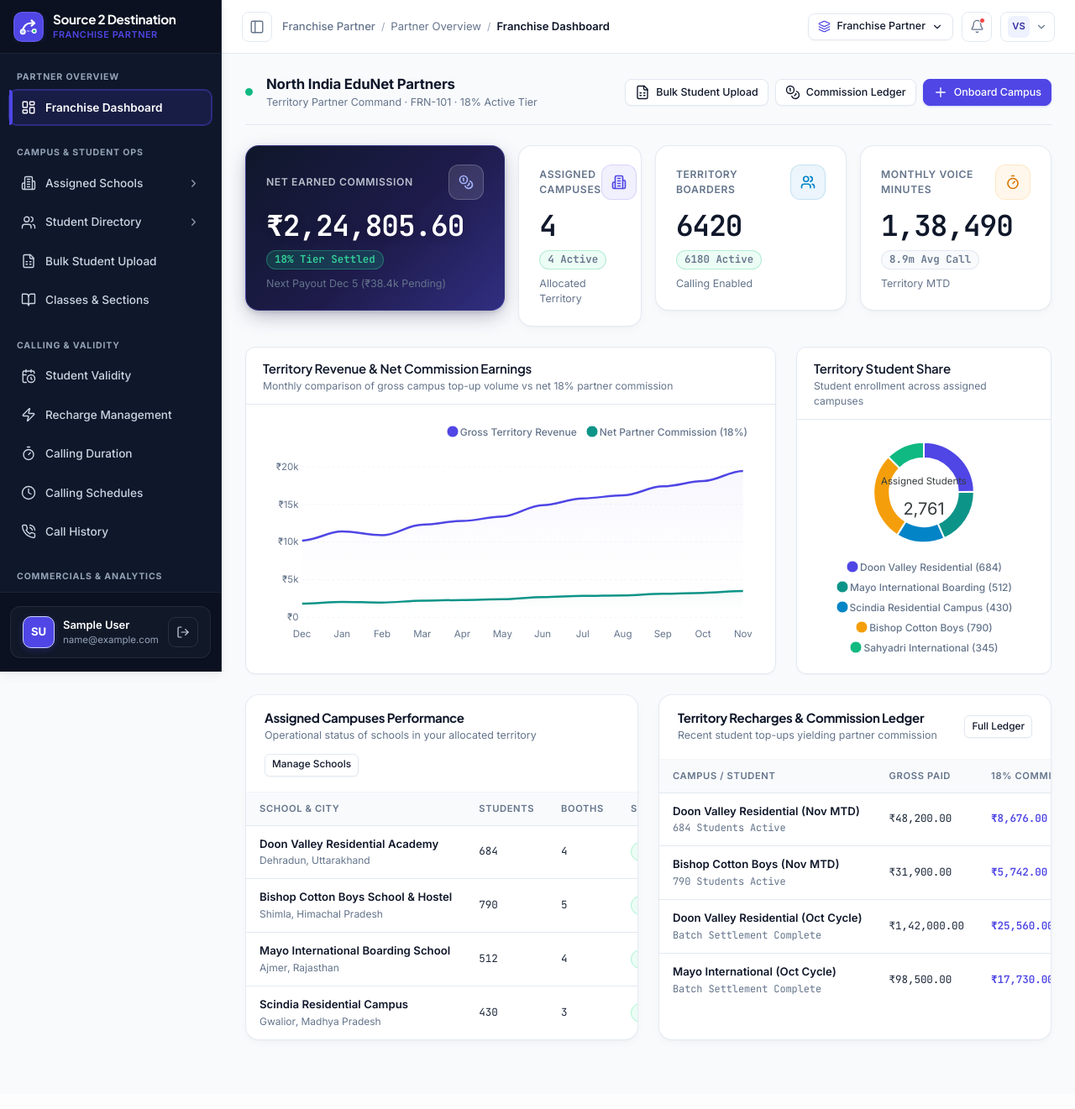
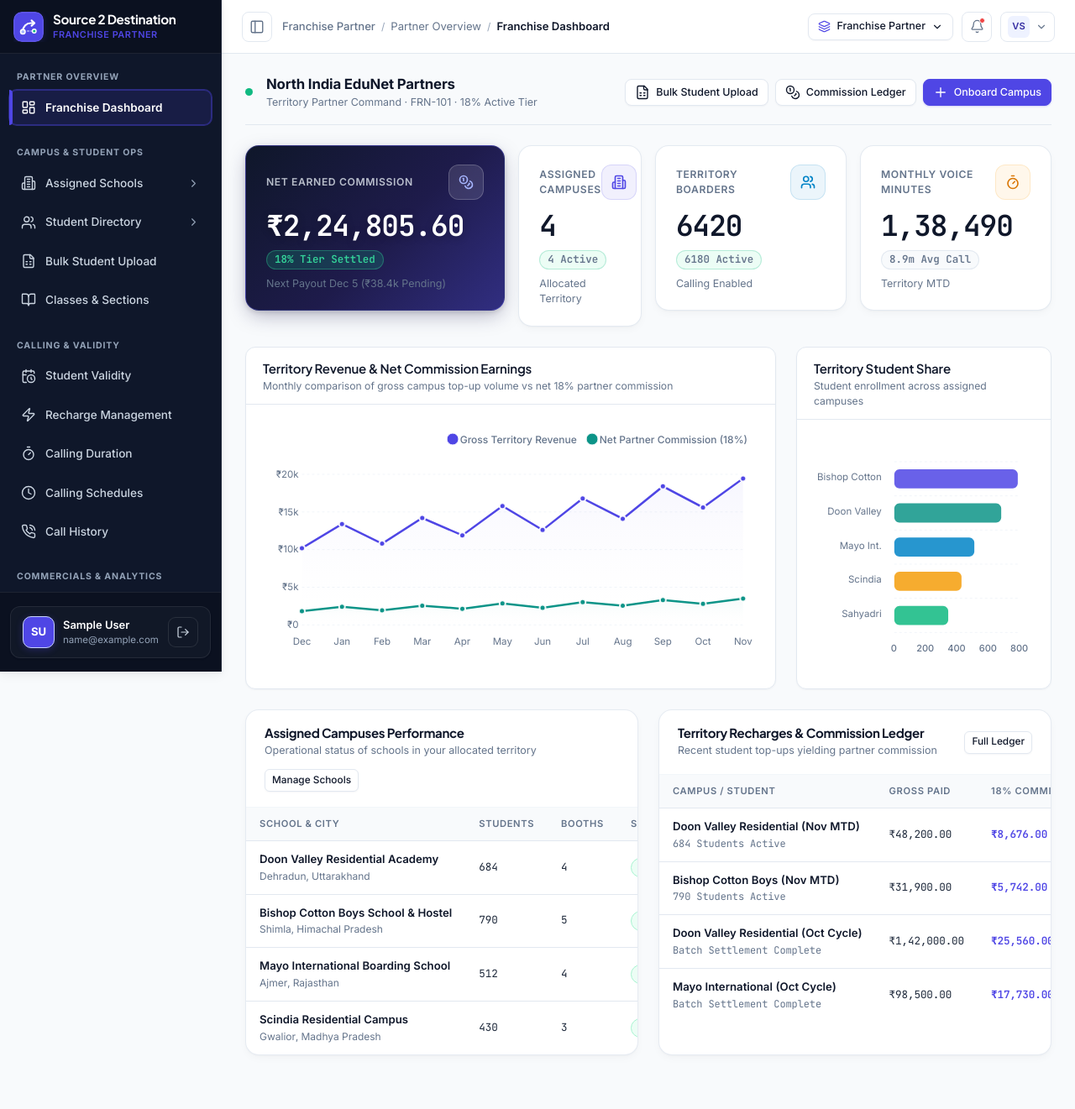
Before and after one commit to nishalpandit/source-2-destination, a Django app: page /franchise/ in a window 1280 px wide. Shown: the whole page at 84% size. Before the commit the page ends 1240 px from the top, so only its background shows below. Run offline with Django 5.2, Linux system fonts and the light colour scheme; the visitor is signed in with stand-in values (Sample User, id 1); data that the repository does not hold is empty; some libraries are stand-ins or nearby versions.

Commit message:
feat(charts): replace oval donut graphs with modern bar charts, add technical spikes and crosshair tracking across all dashboards

```diff
--- a/static/js/charts.js
+++ b/static/js/charts.js
@@ -37,7 +37,17 @@
         }
       },
       dataLabels: { enabled: false },
-      stroke: { curve: 'smooth', width: type === 'bar' ? 0 : 2.5 },
+      stroke: {
+        curve: 'straight', // Technical telemetric spikes
+        width: type === 'bar' ? 0 : 2.5,
+        lineCap: 'round'
+      },
+      markers: {
+        size: type === 'bar' ? 0 : 3.5,
+        strokeWidth: 2,
+        strokeColors: '#FFFFFF',
+        hover: { size: 6 }
+      },
       grid: {
         borderColor: '#F1F5F9',
         strokeDashArray: 3,
@@ -46,9 +56,28 @@
       xaxis: {
         axisBorder: { show: false },
         axisTicks: { show: false },
+        crosshairs: {
+          show: true,
+          width: 1,
+          opacity: 0.85,
+          stroke: {
+            color: '#4F46E5',
+            width: 1,
+            dashArray: 3
+          }
+        },
         labels: { style: { colors: '#64748B', fontSize: '11.5px' } }
       },
       yaxis: {
+        crosshairs: {
+          show: true,
+          position: 'back',
+          stroke: {
+            color: '#94A3B8',
+            width: 1,
+            dashArray: 3
+          }
+        },
         labels: { style: { colors: '#64748B', fontSize: '11.5px' } }
       },
       legend: {
@@ -57,7 +86,11 @@
         fontSize: '12px',
         markers: { radius: 3, width: 9, height: 9 }
       },
-      tooltip: { theme: 'dark' }
+      tooltip: {
+        theme: 'dark',
+        shared: true,
+        intersect: false
+      }
     };
   }
 
@@ -68,18 +101,18 @@
         const map = {
           '12M': {
             cats: ['Dec', 'Jan', 'Feb', 'Mar', 'Apr', 'May', 'Jun', 'Jul', 'Aug', 'Sep', 'Oct', 'Nov'],
-            sub:  [24200, 26100, 27400, 28900, 30200, 31500, 33800, 35400, 41200, 43900, 46100, 48920],
-            rech: [11400, 12800, 13100, 14600, 15200, 14900, 16800, 18100, 22400, 24100, 25800, 27640]
+            sub:  [24200, 28100, 23800, 31900, 27400, 34500, 31800, 39400, 35200, 44900, 39100, 48920],
+            rech: [11400, 14200, 11800, 17900, 13400, 19800, 14900, 22400, 18100, 26400, 22100, 27640]
           },
           '90D': {
             cats: ['Wk 1', 'Wk 2', 'Wk 3', 'Wk 4', 'Wk 5', 'Wk 6', 'Wk 7', 'Wk 8', 'Wk 9', 'Wk 10', 'Wk 11', 'Wk 12'],
-            sub:  [9800, 10200, 10400, 11100, 10900, 11500, 11800, 12100, 12000, 12400, 12700, 13200],
-            rech: [5200, 5400, 5900, 6100, 6000, 6350, 6500, 6800, 6700, 7100, 7250, 7540]
+            sub:  [9800, 11400, 9900, 12600, 10400, 13100, 11200, 13900, 11800, 14200, 12400, 15100],
+            rech: [5200, 6800, 5400, 7400, 5900, 7800, 6200, 8300, 6600, 8700, 7100, 9200]
           },
           '30D': {
             cats: ['Nov 1', 'Nov 4', 'Nov 7', 'Nov 10', 'Nov 13', 'Nov 16', 'Nov 19', 'Nov 22', 'Nov 25', 'Nov 28'],
-            sub:  [3900, 4200, 4150, 4680, 4520, 4890, 5100, 5040, 5380, 5620],
-            rech: [2100, 2340, 2280, 2610, 2590, 2740, 2880, 2910, 3100, 3290]
+            sub:  [3900, 4800, 3850, 5200, 4100, 5600, 4450, 5800, 4700, 6100],
+            rech: [2100, 2800, 2050, 3100, 2250, 3400, 2550, 3600, 2750, 3850]
           }
         };
         const d = map[range] || map['12M'];
@@ -127,31 +160,80 @@
       }
     },
 
+    'sa-subscription-bar': {
+      build: () => Object.assign(baseChartOptions('bar', 285), {
+        colors: [PALETTE.indigo, PALETTE.teal, PALETTE.amber, PALETTE.rose],
+        plotOptions: {
+          bar: {
+            borderRadius: 6,
+            columnWidth: '48%',
+            distributed: true
+          }
+        },
+        series: [{
+          name: 'Campuses Enrolled',
+          data: [24, 19, 7, 2]
+        }],
+        xaxis: {
+          categories: ['Enterprise Annual', 'Campus Growth', 'Standard Qtr', 'Suspended'],
+          axisBorder: { show: false },
+          axisTicks: { show: false },
+          labels: { style: { colors: '#64748B', fontSize: '11px', fontWeight: 500 } }
+        },
+        legend: { show: false },
+        tooltip: { y: { formatter: (v) => v + ' Schools' } }
+      })
+    },
+
     'sa-subscription-donut': {
-      build: () => ({
-        chart: { type: 'donut', height: 260, fontFamily: BASE_FONT },
-        colors: [PALETTE.indigo, PALETTE.emerald, PALETTE.amber, PALETTE.rose],
-        labels: ['Enterprise Annual (24)', 'Campus Growth (19)', 'Standard Quarterly (7)', 'Expired / Suspended (2)'],
-        series: [24, 19, 7, 2],
-        stroke: { width: 2, colors: ['#FFFFFF'] },
-        dataLabels: { enabled: false },
-        plotOptions: { pie: { donut: { size: '70%', labels: { show: true, total: { show: true, label: 'Total Schools', fontSize: '12px', color: '#64748B', formatter: () => '52' } } } } },
-        legend: { position: 'bottom', fontSize: '11.5px' },
-        tooltip: { theme: 'dark' }
+      // Modern bar chart replacing oval donut
+      build: () => Object.assign(baseChartOptions('bar', 285), {
+        colors: [PALETTE.indigo, PALETTE.teal, PALETTE.amber, PALETTE.rose],
+        plotOptions: {
+          bar: {
+            borderRadius: 6,
+            columnWidth: '48%',
+            distributed: true
+          }
+        },
+        series: [{
+          name: 'Campuses Enrolled',
+          data: [24, 19, 7, 2]
+        }],
+        xaxis: {
+          categories: ['Enterprise Annual', 'Campus Growth', 'Standard Qtr', 'Suspended'],
+          axisBorder: { show: false },
+          axisTicks: { show: false },
+          labels: { style: { colors: '#64748B', fontSize: '11px', fontWeight: 500 } }
+        },
+        legend: { show: false },
+        tooltip: { y: { formatter: (v) => v + ' Schools' } }
       })
     },
 
     'sa-student-status-donut': {
-      build: () => ({
-        chart: { type: 'donut', height: 260, fontFamily: BASE_FONT },
-        colors: [PALETTE.emerald, PALETTE.amber, PALETTE.muted],
-        labels: ['Active Accounts (17,210)', 'Expiring <14d (680)', 'Inactive / Expired (540)'],
-        series: [17210, 680, 540],
-        stroke: { width: 2, colors: ['#FFFFFF'] },
-        dataLabels: { enabled: false },
-        plotOptions: { pie: { donut: { size: '70%', labels: { show: true, total: { show: true, label: 'Students', fontSize: '12px', color: '#64748B', formatter: () => '18,430' } } } } },
-        legend: { position: 'bottom', fontSize: '11.5px' },
-        tooltip: { theme: 'dark' }
+      // Modern bar chart replacing oval donut
+      build: () => Object.assign(baseChartOptions('bar', 260), {
+        colors: [PALETTE.emerald, PALETTE.amber, PALETTE.rose],
+        plotOptions: {
+          bar: {
+            borderRadius: 6,
+            columnWidth: '45%',
+            distributed: true
+          }
+        },
+        series: [{
+          name: 'Student Accounts',
+          data: [17210, 680, 540]
+        }],
+        xaxis: {
+          categories: ['Active Accounts', 'Expiring <14d', 'Inactive / Expired'],
+          axisBorder: { show: false },
+          axisTicks: { show: false },
+          labels: { style: { colors: '#64748B', fontSize: '11px', fontWeight: 500 } }
+        },
+        legend: { show: false },
+        tooltip: { y: { formatter: (v) => Number(v).toLocaleString('en-IN') + ' Students' } }
       })
     },
 
@@ -180,8 +262,8 @@
       build: () => Object.assign(baseChartOptions('area', 275), {
         colors: [PALETTE.indigo, PALETTE.teal],
         series: [
-          { name: 'Gross Territory Revenue', data: [10200, 11400, 10900, 12300, 12800, 13400, 14900, 15800, 16200, 17400, 18100, 19450] },
-          { name: 'Net Partner Commission (18%)', data: [1836, 2052, 1962, 2214, 2304, 2412, 2682, 2844, 2916, 3132, 3258, 3501] }
+          { name: 'Gross Territory Revenue', data: [10200, 13400, 10800, 14200, 11900, 15800, 12600, 16800, 14100, 18400, 15600, 19450] },
+          { name: 'Net Partner Commission (18%)', data: [1836, 2412, 1944, 2556, 2142, 2844, 2268, 3024, 2538, 3312, 2808, 3501] }
         ],
         fill: { type: 'gradient', gradient: { shadeIntensity: 1, opacityFrom: 0.22, opacityTo: 0.02 } },
         xaxis: { categories: ['Dec', 'Jan', 'Feb', 'Mar', 'Apr', 'May', 'Jun', 'Jul', 'Aug', 'Sep', 'Oct', 'Nov'], axisBorder: { show: false }, axisTicks: { show: false }, labels: { style: { colors: '#64748B', fontSize: '11.5px' } } },
@@ -203,24 +285,63 @@
       })
     },
 
+    'fr-school-students-bar': {
+      build: () => Object.assign(baseChartOptions('bar', 275), {
+        colors: [PALETTE.indigo, PALETTE.teal, PALETTE.sky, PALETTE.amber, PALETTE.emerald],
+        plotOptions: {
+          bar: {
+            borderRadius: 6,
+            horizontal: true,
+            barHeight: '56%',
+            distributed: true
+          }
+        },
+        series: [{
+          name: 'Enrolled Boarders',
+          data: [790, 684, 512, 430, 345]
+        }],
+        xaxis: {
+          categories: ['Bishop Cotton', 'Doon Valley', 'Mayo Int.', 'Scindia', 'Sahyadri'],
+          axisBorder: { show: false },
+          axisTicks: { show: false },
+          labels: { style: { colors: '#64748B', fontSize: '11px', fontWeight: 500 } }
+        },
+        legend: { show: false },
+        tooltip: { y: { formatter: (v) => v + ' Students' } }
+      })
+    },
+
     'fr-school-students-donut': {
-      build: () => ({
-        chart: { type: 'donut', height: 265, fontFamily: BASE_FONT },
+      // Modern bar chart replacing oval donut
+      build: () => Object.assign(baseChartOptions('bar', 275), {
         colors: [PALETTE.indigo, PALETTE.teal, PALETTE.sky, PALETTE.amber, PALETTE.emerald],
-        labels: ['Doon Valley Residential (684)', 'Mayo International Boarding (512)', 'Scindia Residential Campus (430)', 'Bishop Cotton Boys (790)', 'Sahyadri International (345)'],
-        series: [684, 512, 430, 790, 345],
-        stroke: { width: 2, colors: ['#FFFFFF'] },
-        dataLabels: { enabled: false },
-        plotOptions: { pie: { donut: { size: '68%', labels: { show: true, total: { show: true, label: 'Assigned Students', fontSize: '11.5px', formatter: () => '2,761' } } } } },
-        legend: { position: 'bottom', fontSize: '11px' },
-        tooltip: { theme: 'dark' }
+        plotOptions: {
+          bar: {
+            borderRadius: 6,
+            horizontal: true,
+            barHeight: '56%',
+            distributed: true
+          }
+        },
+        series: [{
+          name: 'Enrolled Boarders',
+          data: [790, 684, 512, 430, 345]
+        }],
+        xaxis: {
+          categories: ['Bishop Cotton', 'Doon Valley', 'Mayo Int.', 'Scindia', 'Sahyadri'],
+          axisBorder: { show: false },
+          axisTicks: { show: false },
+          labels: { style: { colors: '#64748B', fontSize: '11px', fontWeight: 500 } }
+        },
+        legend: { show: false },
+        tooltip: { y: { formatter: (v) => v + ' Students' } }
       })
     },
 
     'fr-calling-usage-line': {
       build: () => Object.assign(baseChartOptions('line', 255), {
         colors: [PALETTE.indigo],
-        series: [{ name: 'Territory Calling Minutes', data: [18400, 19200, 21500, 20900, 23400, 24800, 26120, 27940] }],
+        series: [{ name: 'Territory Calling Minutes', data: [18400, 22100, 19500, 24800, 20900, 26400, 23120, 27940] }],
         xaxis: { categories: ['Wk 1', 'Wk 2', 'Wk 3', 'Wk 4', 'Wk 5', 'Wk 6', 'Wk 7', 'Wk 8'], axisBorder: { show: false }, axisTicks: { show: false }, labels: { style: { colors: '#64748B', fontSize: '11.5px' } } }
       })
     },
@@ -237,10 +358,10 @@
     /* ==================== SCHOOL ADMIN CHARTS ==================== */
     'sch-daily-calls': {
       build: () => Object.assign(baseChartOptions('area', 270), {
-        colors: [PALETTE.indigo, PALETTE.emerald],
+        colors: [PALETTE.indigo, PALETTE.rose],
         series: [
-          { name: 'Completed Calls', data: [118, 124, 131, 196, 218, 129, 142] },
-          { name: 'Restricted / Outside Window', data: [6, 4, 8, 3, 2, 7, 5] }
+          { name: 'Completed Calls', data: [118, 184, 124, 246, 131, 218, 282] },
+          { name: 'Restricted / Blocked Attempts', data: [8, 24, 6, 38, 9, 29, 41] }
         ],
         fill: { type: 'gradient', gradient: { shadeIntensity: 1, opacityFrom: 0.22, opacityTo: 0.02 } },
         xaxis: { categories: ['Thu', 'Fri', 'Sat', 'Sun', 'Mon', 'Tue', 'Today'], axisBorder: { show: false }, axisTicks: { show: false }, labels: { style: { colors: '#64748B', fontSize: '11.5px' } } }
@@ -276,19 +397,28 @@
         const active = stats.active_students !== undefined ? stats.active_students : 644;
         const expiring = stats.expiring_count !== undefined ? stats.expiring_count : 14;
         const inactive = stats.inactive_students !== undefined ? stats.inactive_students : 26;
-        const total = stats.total_students !== undefined ? stats.total_students : 684;
-        const campusName = stats.school_name ? `${stats.school_name} Total` : 'Campus Total';
-        return {
-          chart: { type: 'donut', height: 260, fontFamily: BASE_FONT },
+        return Object.assign(baseChartOptions('bar', 260), {
           colors: [PALETTE.emerald, PALETTE.amber, PALETTE.rose],
-          labels: [`Active Accounts (${active})`, `Expiring Soon (${expiring})`, `Inactive / Expired (${inactive})`],
-          series: [active, expiring, inactive],
-          stroke: { width: 2, colors: ['#FFFFFF'] },
-          dataLabels: { enabled: false },
-          plotOptions: { pie: { donut: { size: '70%', labels: { show: true, total: { show: true, label: campusName, fontSize: '11.5px', formatter: () => String(total) } } } } },
-          legend: { position: 'bottom', fontSize: '11.5px' },
-          tooltip: { theme: 'dark' }
-        };
+          plotOptions: {
+            bar: {
+              borderRadius: 6,
+              columnWidth: '45%',
+              distributed: true
+            }
+          },
+          series: [{
+            name: 'Student Accounts',
+            data: [active, expiring, inactive]
+          }],
+          xaxis: {
+            categories: ['Active Accounts', 'Expiring Soon', 'Inactive / Expired'],
+            axisBorder: { show: false },
+            axisTicks: { show: false },
+            labels: { style: { colors: '#64748B', fontSize: '11px', fontWeight: 500 } }
+          },
+          legend: { show: false },
+          tooltip: { y: { formatter: (v) => v + ' Students' } }
+        });
       }
     },
 
--- a/templates/franchise/dashboard.html
+++ b/templates/franchise/dashboard.html
@@ -128,8 +128,8 @@
                   <p class="chart-card-subtitle">Student enrollment across assigned campuses</p>
                 </div>
               </div>
-              <div class="chart-card-body compact d-flex align-items-center justify-content-center">
-                <div class="chart-canvas w-100" data-s2d-chart="fr-school-students-donut"></div>
+              <div class="chart-card-body">
+                <div class="chart-canvas w-100" data-s2d-chart="fr-school-students-bar"></div>
               </div>
             </div>
           </div>
--- a/templates/super-admin/dashboard.html
+++ b/templates/super-admin/dashboard.html
@@ -154,8 +154,8 @@
                 </div>
                 <a href="subscriptions/overview.html" class="btn-s2d btn-s2d-ghost btn-xs-s2d">Manage</a>
               </div>
-              <div class="chart-card-body compact d-flex align-items-center justify-content-center">
-                <div class="chart-canvas w-100" data-s2d-chart="sa-subscription-donut"></div>
+              <div class="chart-card-body">
+                <div class="chart-canvas w-100" data-s2d-chart="sa-subscription-bar"></div>
               </div>
             </div>
           </div>
```
